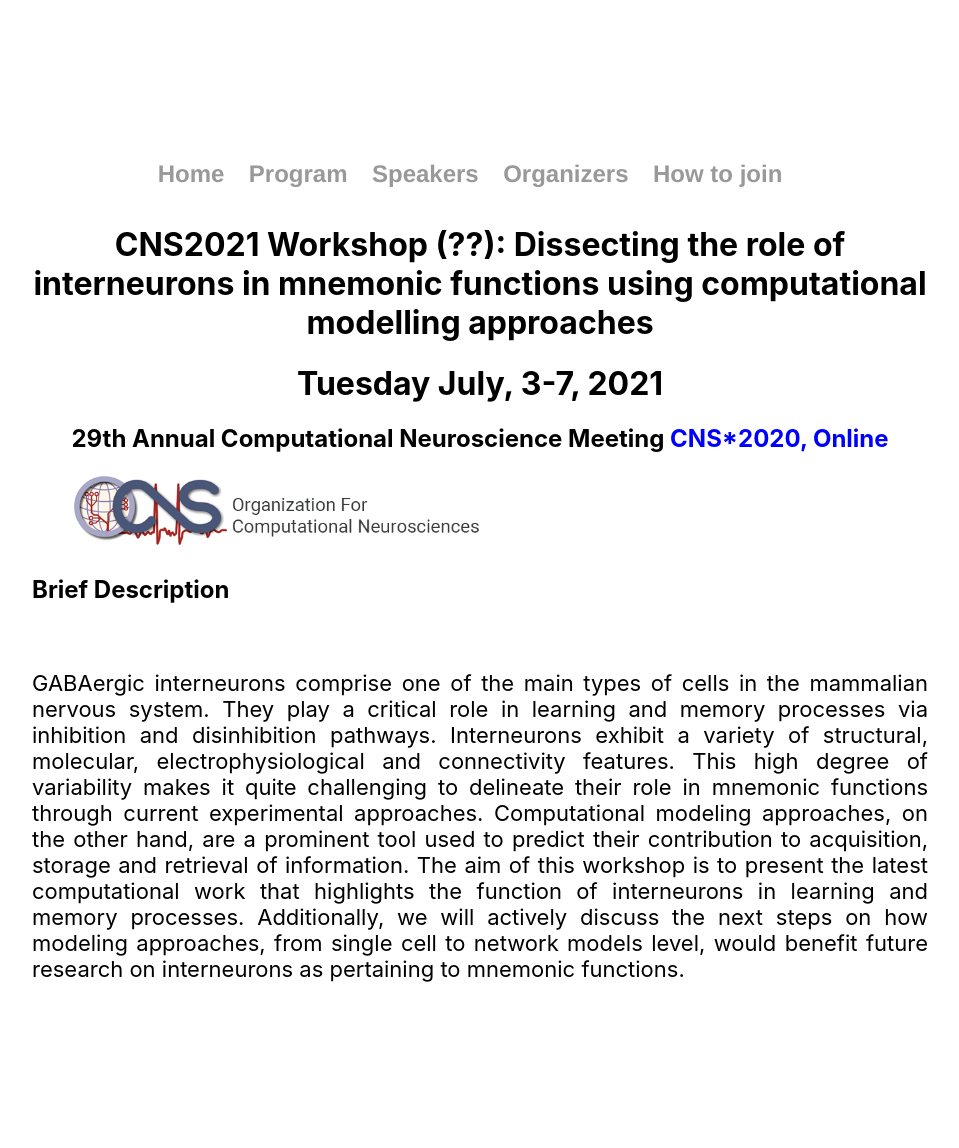
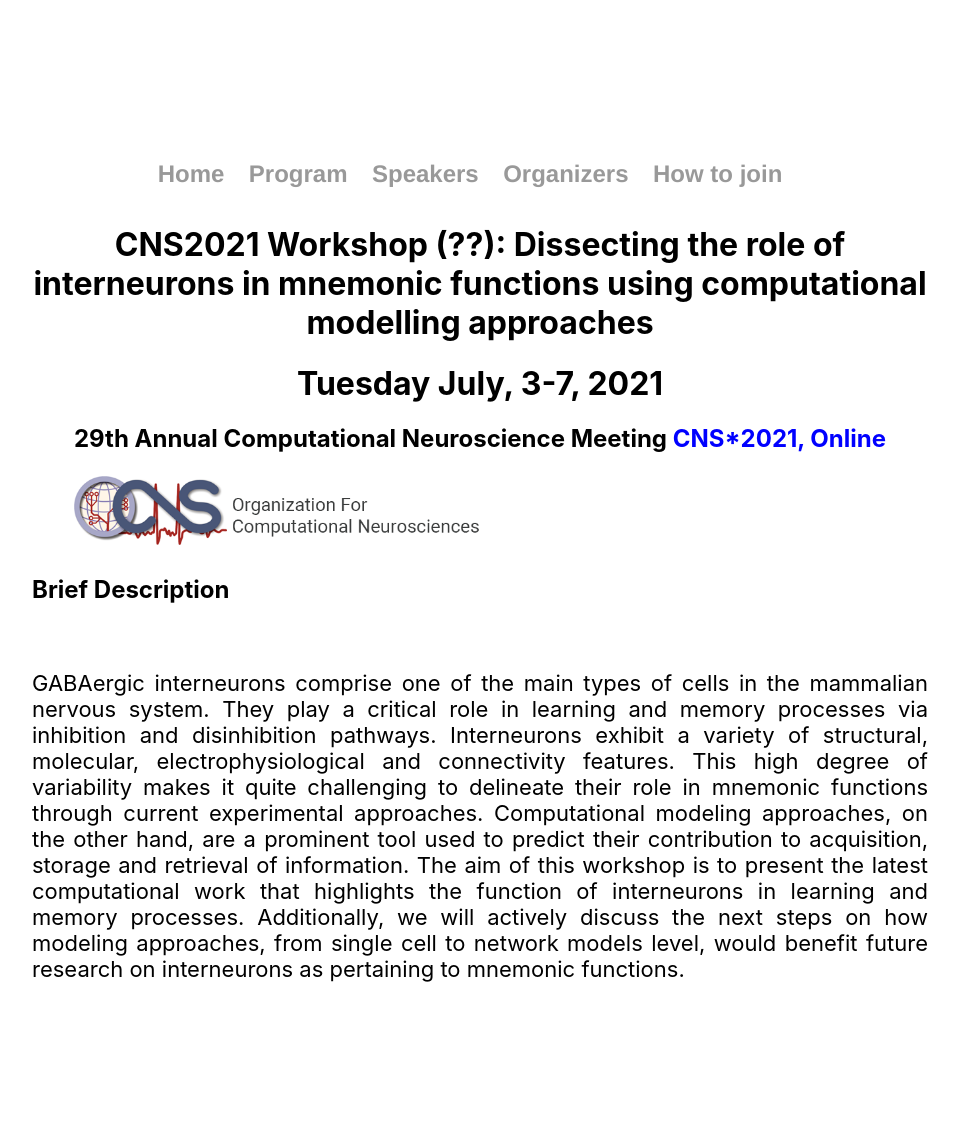
Before and after one commit to spirosChv/ocns2021interneurons, a Jekyll site: the page built from index.html, in a window 1280 px wide. Shown: the whole page, without its empty margins (160-1119 px from the left). Built offline with Jekyll 4.4.1, drawn with Linux system fonts in a browser that asks for light colours.

Commit message:
Update index.html

```diff
--- a/index.html
+++ b/index.html
@@ -8,7 +8,7 @@ title: Dissecting the role of interneurons in mnemonic functions using computati
 	<h1><center>Tuesday July, 3-7, 2021</center></h1>
 
 	<h2><center>29th Annual Computational Neuroscience Meeting
-		<a style="color:blue" href="https://https://www.cnsorg.org/cns-2021-quick/">CNS*2020, Online</a></center></h2>
+		<a style="color:blue" href="https://https://www.cnsorg.org/cns-2021-quick/">CNS*2021, Online</a></center></h2>
 	<figure>
   	<img src="../figures/ocns-logo.png" alt="OCNS" style="width:50%">
 	</figure>
```
